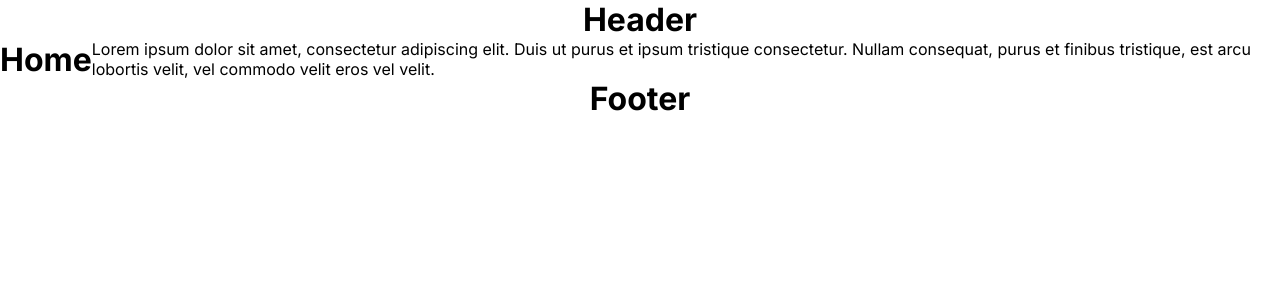
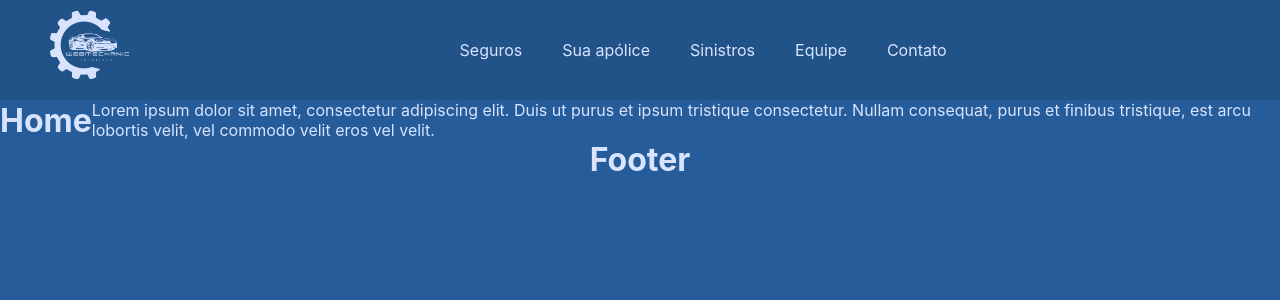
Before and after one commit to 1TDSPM-challenge/webmechanic, a React (Vite) app: page / in a window 1280 px wide. Shown: the top 300 px of the page. Built offline with nearby package versions, Linux system fonts and the light colour scheme.

Commit message:
início da estrutura e estilização do header

```diff
--- a/src/components/Header.tsx
+++ b/src/components/Header.tsx
@@ -1,10 +1,49 @@
-// import styled from "styled-components";
+import styled from "styled-components";
+import { Link } from "react-router-dom";
+import LogoImg from "../assets/logo-light.png";
+
+const HeaderContainer = styled.header`
+    background-color: rgb(0, 0, 0, 0.1);
+    display: flex;
+    justify-content: space-between;
+    align-items: center;
+    padding: 10px;
+    height: 100px;
+    width: 100%;
+
+`
+
+const Logo = styled.img`
+    height: 80px;
+    width: auto;
+    margin-left: 40px;
+`
+
+const Nav = styled.nav`
+    display: flex;
+    gap: 40px;
+`
+
+const NavLink = styled(Link) `
+    text-decoration: none;
+    color: #D8E4FF;
+`
 
 const Header = () => {
     return (
-        <>
-            <h1>Header</h1>
-        </>
+        <HeaderContainer>
+            <Link to="/"><Logo src={LogoImg} alt="Logo WebMechanic Solutions" /></Link>
+            <Nav>
+                <NavLink to="/seguros">Seguros</NavLink>
+                <NavLink to="/apolice">Sua apólice</NavLink>
+                <NavLink to="/sinistros">Sinistros</NavLink>
+                <NavLink to="/equipe">Equipe</NavLink>
+                <NavLink to="/contato">Contato</NavLink>
+            </Nav>
+            <Nav>
+
+            </Nav>
+        </HeaderContainer>
     );
 }
 
--- a/src/styles/GlobalStyle.tsx
+++ b/src/styles/GlobalStyle.tsx
@@ -27,6 +27,8 @@ const GlobalStyle = createGlobalStyle`
 
     body {
         font-family: 'Inter', sans-serif;
+        background-color: #255C99;
+        color: #D8E4FF;
     }
 `
 
```
Also changed, not shown: src/assets/logo-light.png (added).
